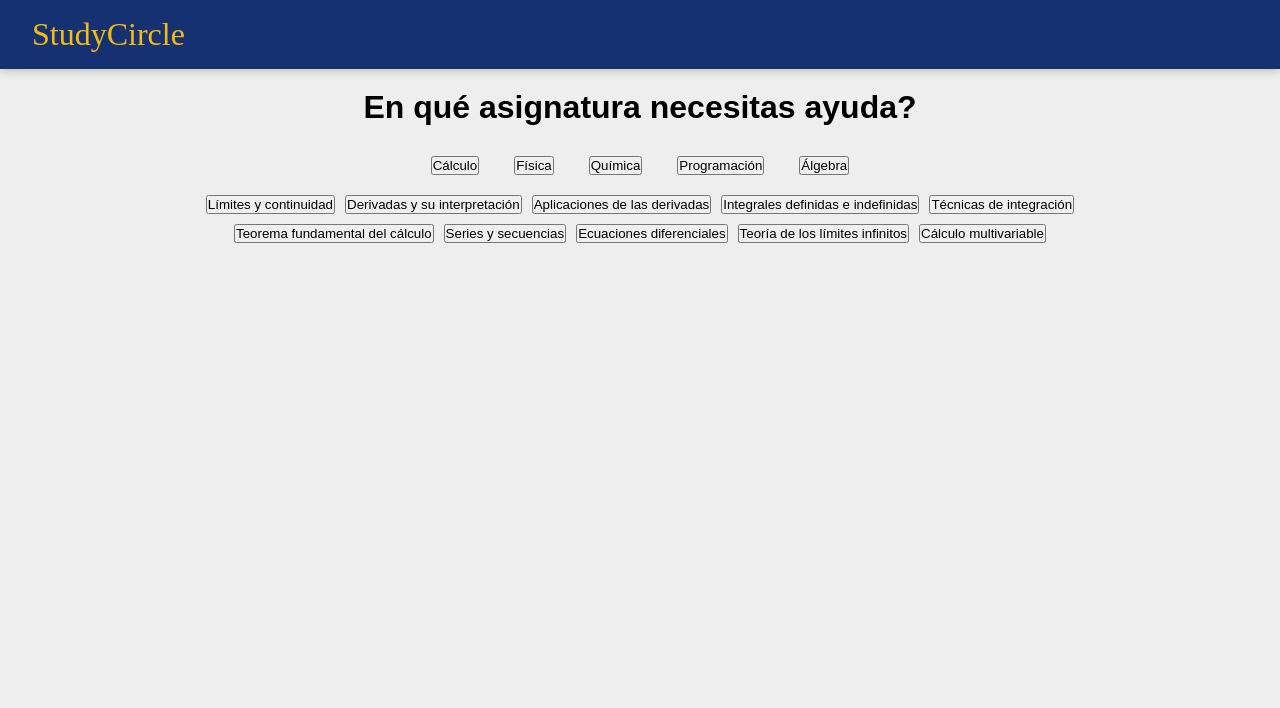
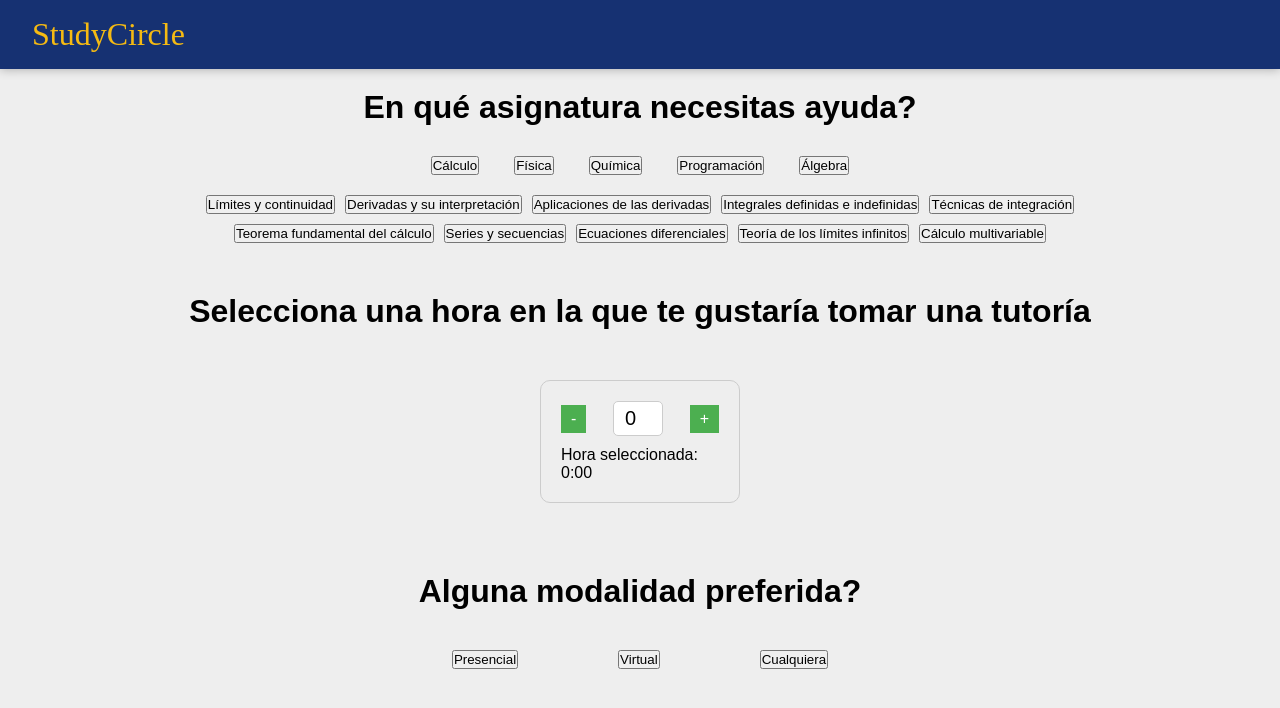
Before and after one commit to crisrm08/StudyCircle, a React (Create React App) app in the folder client/: page / in a window 1280 px wide. Shown: the top 708 px of the page. Built offline with nearby package versions, Linux system fonts and the light colour scheme.

Commit message:
search screen skeleton ready

```diff
--- a/client/src/components/ModeSelection.jsx
+++ b/client/src/components/ModeSelection.jsx
@@ -0,0 +1,17 @@
+import React from "react";
+import "../css/modeselection.css";
+
+function ModeSelection() {
+    return(
+        <div className="mode-selection-container">
+            <h1>Alguna modalidad preferida?</h1>
+            <div className="mode-buttons-container">
+                <button>Presencial</button>
+                <button>Virtual</button>
+                <button>Cualquiera</button>
+            </div>
+        </div>
+    )
+}
+
+export default ModeSelection;
--- a/client/src/components/SearchScreen.jsx
+++ b/client/src/components/SearchScreen.jsx
@@ -1,6 +1,8 @@
 import React from "react";
 import Header from "./Header";
 import SubjectSelection from "./SubjectSelection";
+import TimeSelection from "./TimeSelection";
+import ModeSelection from "./ModeSelection";
 import '../css/searchscreen.css'
 
 function SearchScreen() {
@@ -9,6 +11,8 @@ function SearchScreen() {
             <Header/>
             <div className="Search-Screen">
                 <SubjectSelection/>
+                <TimeSelection/>
+                <ModeSelection/>
             </div>
         </div>
     )
--- a/client/src/components/TimeSelection.jsx
+++ b/client/src/components/TimeSelection.jsx
@@ -0,0 +1,48 @@
+import React, { useState } from "react";
+import "../css/timeselection.css";
+
+function TimeSelection() {
+  const [time, setTime] = useState(0); // Inicializa la hora en 0 (medianoche)
+
+  // Función para actualizar la hora al escribir
+  function handleTimeChange(event) {
+    let newTime = parseInt(event.target.value, 10);
+    if (newTime < 0) newTime = 0;
+    if (newTime > 23) newTime = 23;
+    setTime(newTime);
+  };
+
+  // Función para cambiar la hora al hacer clic
+  function handleClick(increment) {
+    let newTime = time + increment;
+    if (newTime < 0) newTime = 23;
+    if (newTime > 23) newTime = 0;
+    setTime(newTime);
+  };
+
+  return (
+    <div>
+      <h1 style={{paddingBottom: "30px"}}>Selecciona una hora en la que te gustaría tomar una tutoría</h1>
+      <div className="time-selection-container">
+
+        <div className="time-input">
+          <button onClick={() => handleClick(-1)}>-</button>
+
+          <input
+            type="number"
+            value={time}
+            onChange={handleTimeChange}
+            min="0"
+            max="23"
+          />
+
+          <button onClick={() => handleClick(1)}>+</button>
+        </div>
+
+        <p>Hora seleccionada: {time}:00</p>
+      </div>
+    </div>
+  );
+}
+
+export default TimeSelection;
--- a/client/src/components/Topic.jsx
+++ b/client/src/components/Topic.jsx
@@ -1,9 +1,14 @@
 import React from "react";
 
 function Topic(props) {
+
+    function handleClick() {
+        props.onChange(props.topicName);
+    }
+
     return(
         <div>
-            <button>{props.topicName}</button>
+            <button onClick={handleClick}>{props.topicName}</button>
         </div>
     )
 }
--- /dev/null
+++ b/client/src/css/modeselection.css
@@ -0,0 +1,10 @@
+.mode-selection-container h1{
+    padding-bottom: 40px;
+}
+
+.mode-buttons-container{
+    display: flex;
+    flex-direction: row;
+    justify-content: center;
+    gap: 100px;
+}
--- a/client/src/css/searchscreen.css
+++ b/client/src/css/searchscreen.css
@@ -1,39 +1,7 @@
 .Search-Screen{
     display: flex;
-    flex-direction: row;
+    flex-direction: column;
     align-items: center;
     gap: 50px;
     justify-content: center;
 }
-
-.subject-selection{
-    display: flex;
-    flex-direction: column;
-    justify-content: center;
-    align-items: center;
-    gap: 20px;
-}
-
-.subject-selection h1{
-    padding-bottom: 10px;
-}
-
-.subjects-container{
-    display:  flex;
-    flex-direction: row;
-    gap: 35px;
-}
-
-.topic-container {
-    display: flex;
-    flex-direction: row;
-    gap: 10px;
-    flex-wrap: wrap;
-    max-width: 85%;
-    justify-content: center;
-}
-
-.topic-container .Topic {
-    flex: 1 1 200px;
-    min-width: 200px;
-}
--- /dev/null
+++ b/client/src/css/subjectselection.css
@@ -0,0 +1,32 @@
+
+.subject-selection-container{
+    display: flex;
+    flex-direction: column;
+    justify-content: center;
+    align-items: center;
+    gap: 20px;
+}
+
+.subject-selection-container h1{
+    padding-bottom: 10px;
+}
+
+.subjects-container{
+    display:  flex;
+    flex-direction: row;
+    gap: 35px;
+}
+
+.topic-container {
+    display: flex;
+    flex-direction: row;
+    gap: 10px;
+    flex-wrap: wrap;
+    max-width: 85%;
+    justify-content: center;
+}
+
+.topic-container .Topic {
+    flex: 1 1 200px;
+    min-width: 200px;
+}
--- /dev/null
+++ b/client/src/css/timeselection.css
@@ -0,0 +1,44 @@
+.time-selection-container {
+    display: flex;
+    flex-direction: column;
+    align-items: center;
+    padding: 20px;
+    border: 1px solid #ccc;
+    border-radius: 10px;
+    width: 200px;
+    margin: 20px auto;
+  }
+
+  .time-input {
+    display: flex;
+    justify-content: space-between;
+    align-items: center;
+    width: 100%;
+  }
+
+  .time-input button {
+    background-color: #4CAF50;
+    color: white;
+    border: none;
+    padding: 5px 10px;
+    cursor: pointer;
+    font-size: 16px;
+  }
+
+  .time-input button:hover {
+    background-color: #45a049;
+  }
+
+  .time-input input {
+    text-align: center;
+    width: 50px;
+    font-size: 20px;
+    padding: 5px;
+    border: 1px solid #ccc;
+    border-radius: 5px;
+  }
+
+  p {
+    margin-top: 10px;
+    font-size: 16px;
+  }
```
Also changed, not shown: client/src/components/SubjectSelection.jsx (+59 -50 lines).
